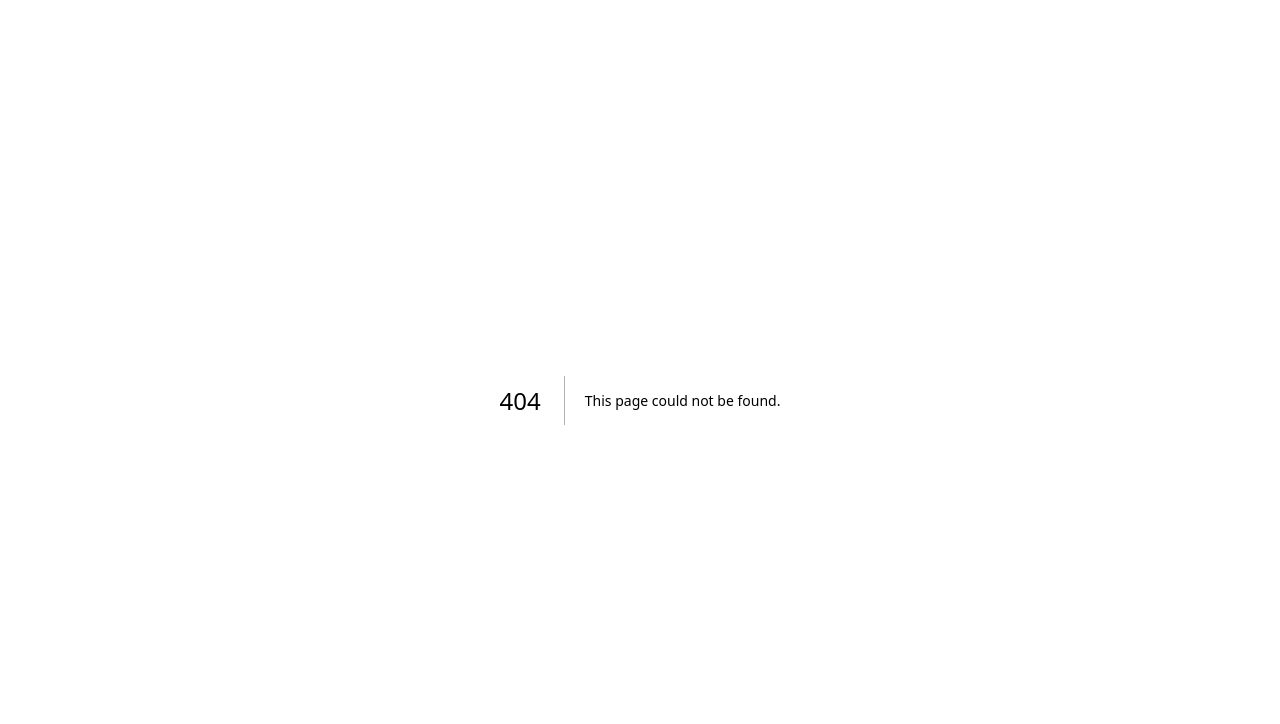
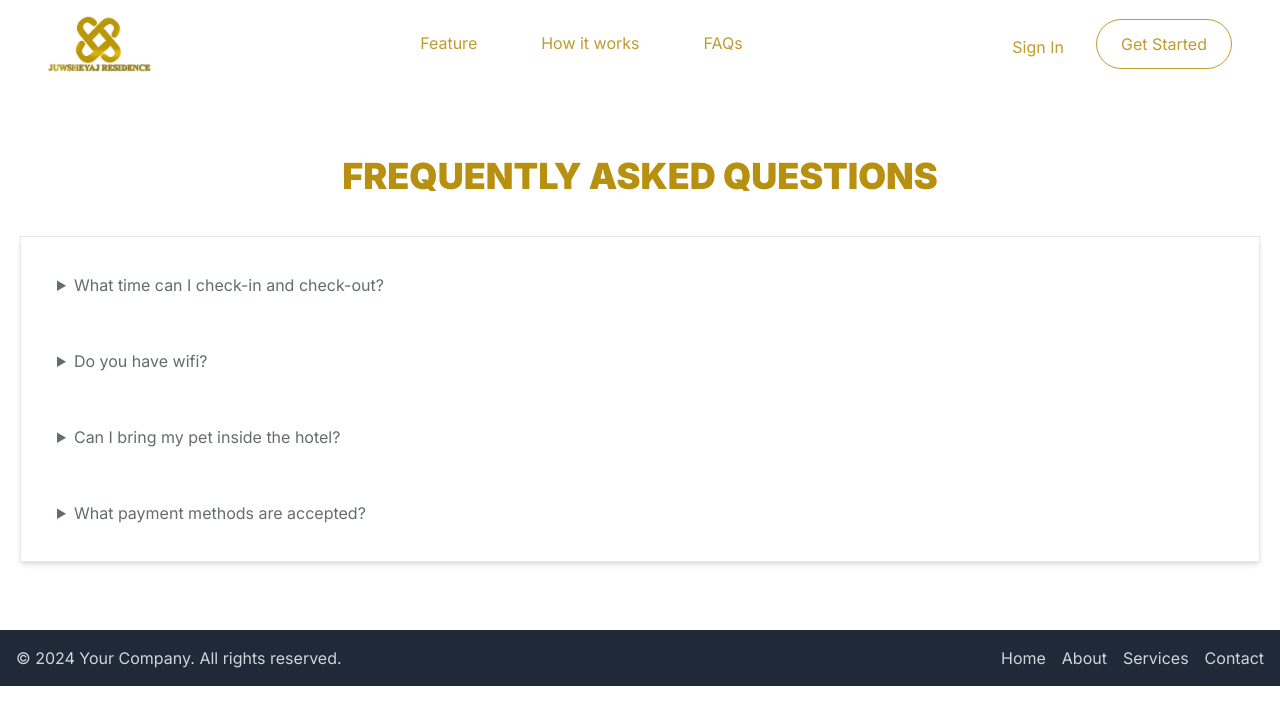
Before and after one commit to Sundayouduma/sunet-fe, a Next.js app: page /faq in a window 1280 px wide. Before the commit this address had no page. Shown: the top 724 px of the page. Built offline with nearby package versions, Linux system fonts and the light colour scheme.

Commit message:
text colors

```diff
--- /dev/null
+++ b/src/app/faq/page.tsx
@@ -0,0 +1,63 @@
+import Layout from "../components/layout/UserLayout";
+
+const Faq = () => {
+  return (
+    <Layout>
+      <div className="max-w-7xl mx-auto p-5 my-5 lg:my-12">
+        <h2 className="uppercase text-4xl font-black mb-10 text-center w-full text-jsPrimary100">
+          Frequently asked questions
+        </h2>
+
+        <div className="p-5 border shadow-md flex flex-col gap-5 text-jsBlack">
+          <details className="w-full">
+            <summary className="cursor-pointer p-4">
+              What time can I check-in and check-out?
+            </summary>
+            <div className="p-4 bg-gray-50">
+              <p>
+                Standard check-in time is at 2 PM and check-out at 12 PM. Kindly
+                note that check-in time may be shifted to 3:00 PM during high
+                occupancy periods.{" "}
+              </p>
+            </div>
+          </details>
+          <details className="w-full">
+            <summary className="cursor-pointer p-4">Do you have wifi?</summary>
+            <div className="p-4 bg-gray-50">
+              <p>
+                Stay connected during your stay with 40MB bandwidth internet
+                service provided throughout our guestrooms and public areas.
+                Please log-in with your username and password provided at
+                check-in. User name is your room no. Password is *followed by
+                room no. eg: USER NAME: 2803 PASSWORD: *2803.
+              </p>
+            </div>
+          </details>
+          <details className="w-full">
+            <summary className="cursor-pointer p-4">
+              Can I bring my pet inside the hotel?
+            </summary>
+            <div className="p-4 bg-gray-50">
+              <p>
+                As much as we love pets, unfortunately, we are unable to
+                accommodate them in our rooms or any of our common areas. We can
+                refer you to the local pet house, while you choose to stay with
+                us.
+              </p>
+            </div>
+          </details>
+          <details className="w-full">
+            <summary className="cursor-pointer p-4">
+              What payment methods are accepted?
+            </summary>
+            <div className="p-4 bg-gray-50">
+              <p>We accept cash and all major credit cards as payment.</p>
+            </div>
+          </details>
+        </div>
+      </div>
+    </Layout>
+  );
+};
+
+export default Faq;
--- a/src/app/globals.css
+++ b/src/app/globals.css
@@ -1,6 +1,10 @@
 @tailwind base;
 @tailwind components;
 @tailwind utilities;
+
+body {
+  color: #646c70;
+}
 
 @keyframes fadeIn {
   0% {
@@ -28,7 +32,6 @@
   animation: fade-in 4s ease-out;
 }
 
-
 .animate-fadeIn {
   animation: fadeIn 0.5s ease-in-out forwards;
 }
--- a/tailwind.config.ts
+++ b/tailwind.config.ts
@@ -13,7 +13,7 @@ const config: Config = {
         jsPrimary100: "#B89010",
         jsPrimary200: "#C8A008",
         jsBlue: "#082838",
-
+        jsBlack: "#646c70",
       }
     },
   },
```
